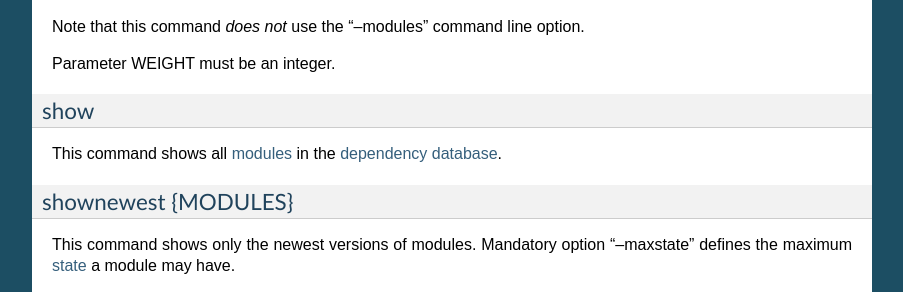
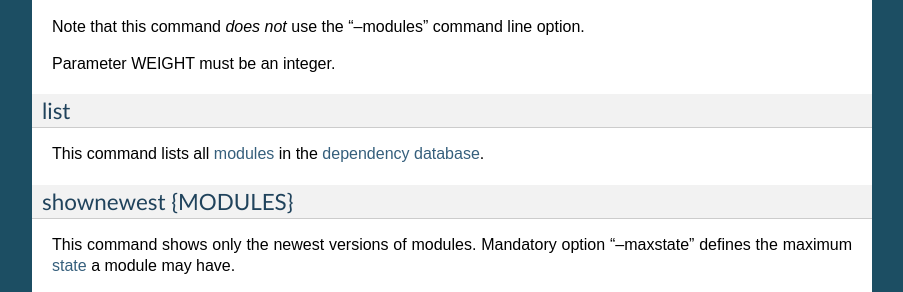
Before and after one commit to klauer/epics-sumo-mirror, a Sphinx documentation site: the page built from doc/reference-sumo-db.rst, in a window 1280 px wide and 900 px high, scrolled down 5138 px. Shown: the part 163-455 px from the top of the window, without its empty margins (198-1101 px from the left). Built offline with Sphinx 7.4.7, drawn with Linux system fonts in a browser that asks for light colours.

Commit message:
In sumo-db, command "show" was renamed to "list".

```diff
--- a/doc/reference-sumo-db.rst
+++ b/doc/reference-sumo-db.rst
@@ -335,10 +335,10 @@ Note that this command *does not* use the "--modules" command line option.
 
 Parameter WEIGHT must be an integer.
 
-show
+list
 ++++
 
-This command shows all :term:`modules` in the
+This command lists all :term:`modules` in the
 :ref:`dependency database <reference-sumo-db-The-dependency-database>`.
 
 shownewest {MODULES}
```
Also changed, not shown: 2 other files.
